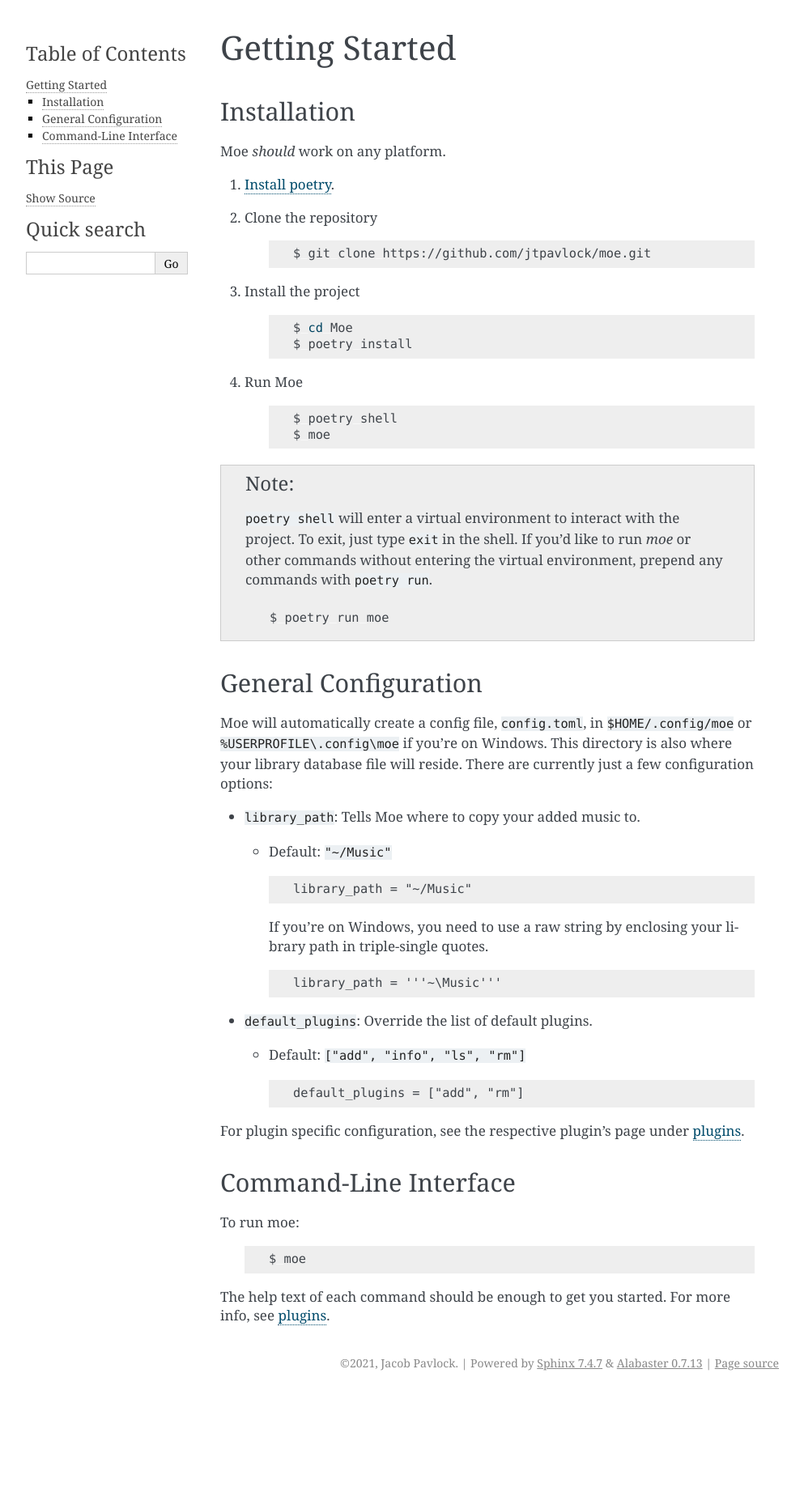
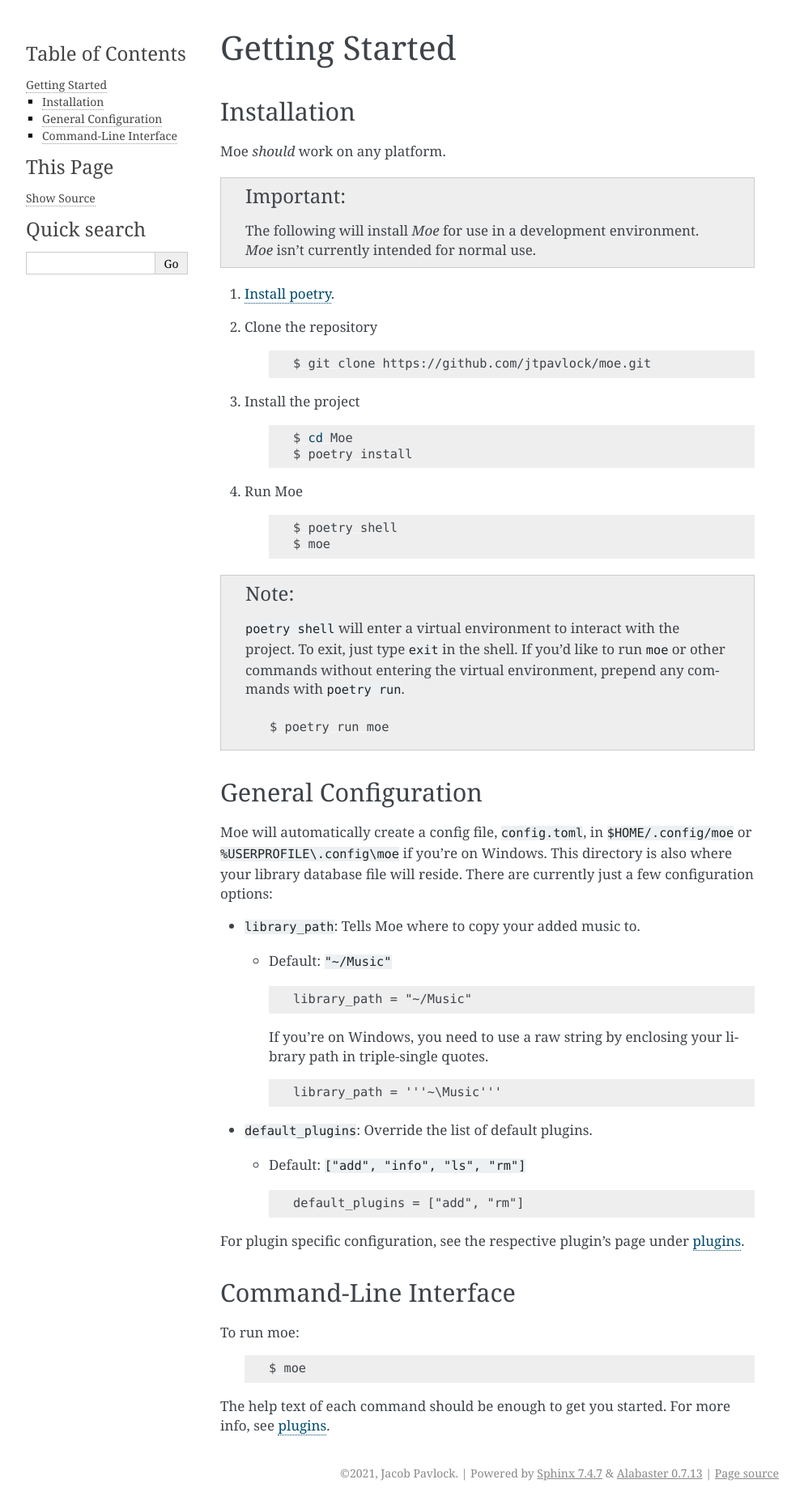
Before and after one commit to MoeMusic/Moe, a Sphinx documentation site: the page built from docs/getting_started.rst, in a window 1280 px wide. Shown: the whole page at 81% size, without its empty margins (148-1141 px from the left). Built offline with Sphinx 7.4.7, drawn with Linux system fonts in a browser that asks for light colours; before the commit the page ends 1723 px from its top, so only the background shows below that.

Commit message:
docs(getting_started): clarify install docs are for dev use

```diff
--- a/docs/getting_started.rst
+++ b/docs/getting_started.rst
@@ -4,6 +4,9 @@
 Installation
 ------------
 Moe *should* work on any platform.
+
+.. important::
+    The following will install `Moe` for use in a development environment. `Moe` isn't currently intended for normal use.
 
 #. `Install poetry <https://python-poetry.org/docs/#installation>`_.
 #. Clone the repository
@@ -25,7 +28,7 @@
        $ moe
 
 .. note::
-    ``poetry shell`` will enter a virtual environment to interact with the project. To exit, just type ``exit`` in the shell. If you'd like to run `moe` or other commands without entering the virtual environment, prepend any commands with ``poetry run``.
+    ``poetry shell`` will enter a virtual environment to interact with the project. To exit, just type ``exit`` in the shell. If you'd like to run ``moe`` or other commands without entering the virtual environment, prepend any commands with ``poetry run``.
 
     .. code-block:: bash
 
```
